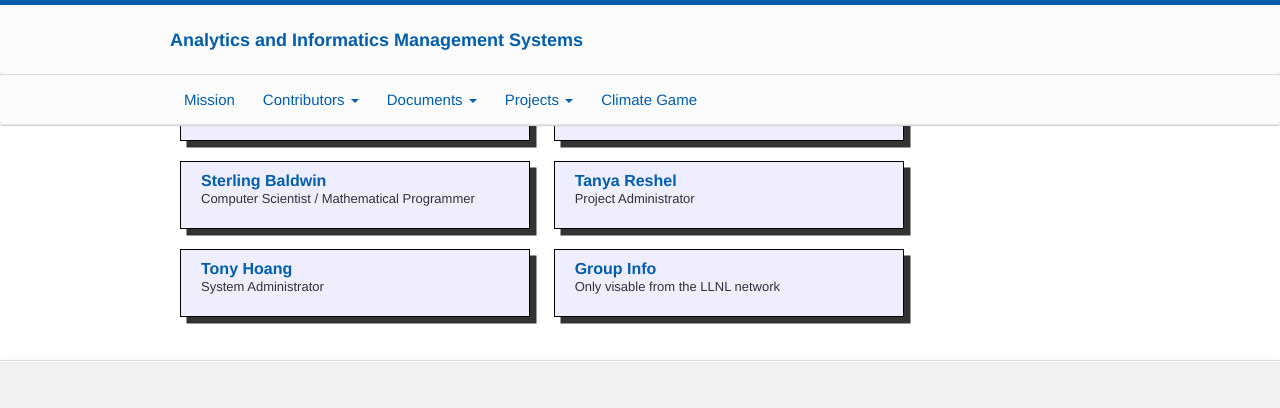
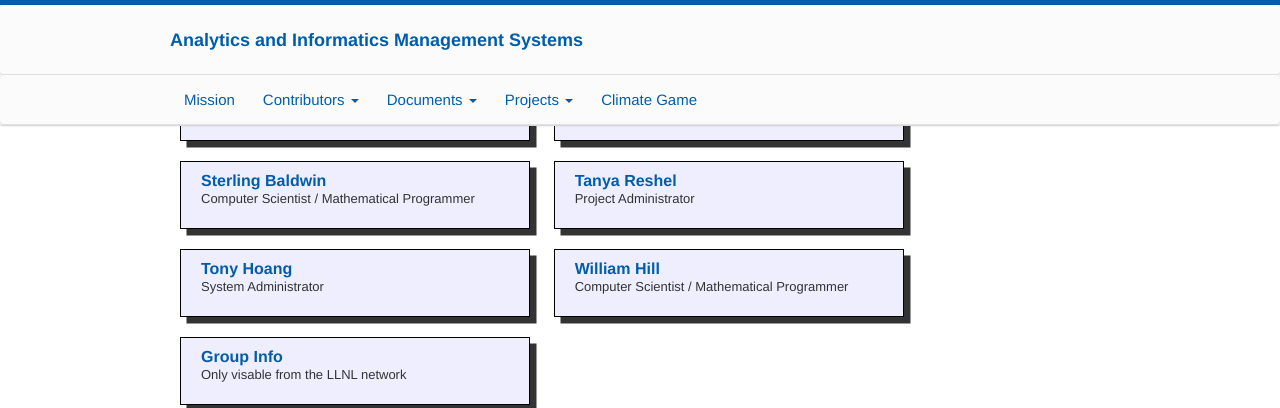
Before and after one commit to aims-group/aims-site, a Jekyll site: the page built from team.md, in a window 1280 px wide and 900 px high, scrolled down 639 px, cut to the strip 0-408 px from the top of the window. Built offline with Jekyll 4.4.1, drawn with Linux system fonts in a browser that asks for light colours.

Commit message:
Keep William's info

```diff
--- a/team.md
+++ b/team.md
@@ -127,6 +127,13 @@ title: Team
 
 <div class="person">
   <div class="person-info">
+    <div class="person-name"><a href="https://github.com/WIlliam-Hill" target="_blank">William Hill</a></div>
+    <div class="person-position">Computer Scientist / Mathematical Programmer</div>
+  </div>
+</div>
+
+<div class="person">
+  <div class="person-info">
     <div class="person-name"><a href="http://aims-group.llnl.gov" target="_blank">Group Info</a></div>
     <div class="person-position">Only visable from the LLNL network</div>
   </div>
```
